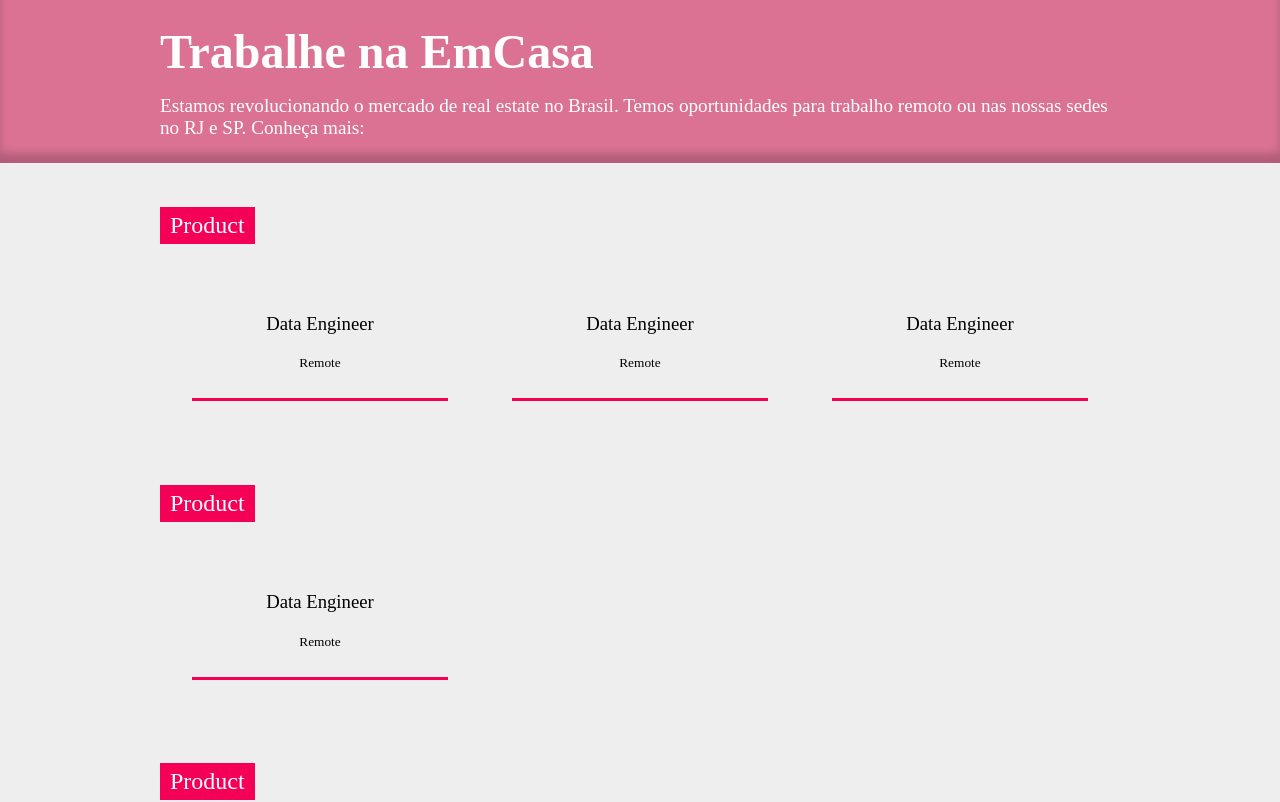
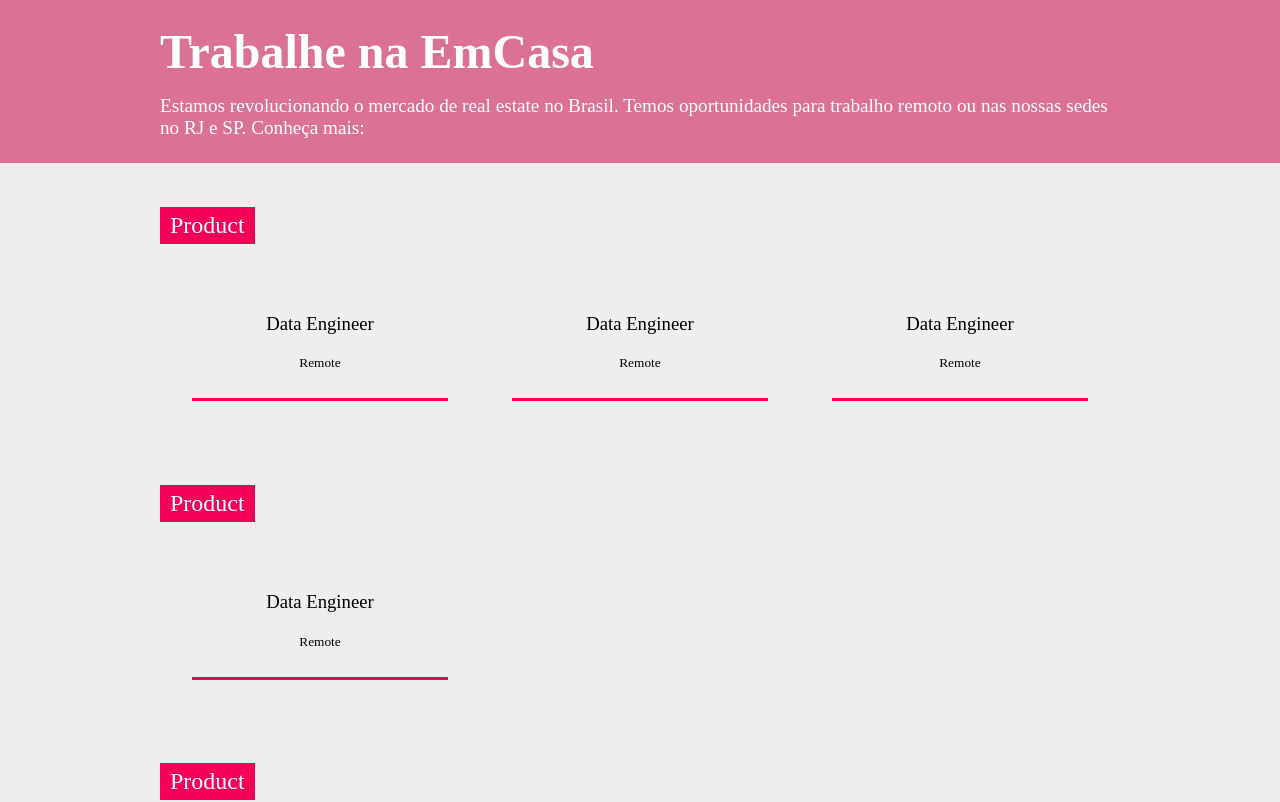
Before and after one commit to ridvankaradag/career-app, a React (Create React App) app: page / in a window 1280 px wide. Shown: the top 802 px of the page. Built offline with nearby package versions, Linux system fonts and the light colour scheme.

Commit message:
Update Header.js

```diff
--- a/src/components/Header/Header.js
+++ b/src/components/Header/Header.js
@@ -5,7 +5,6 @@ const Header = styled.header`
     background-position: 0%;
     background-size: cover;
     color: ${props => props.textColor || "#fff"};
-    box-shadow: inset 0 -10px 8px #00000030;
     :hover {
       opacity: .98;
     }
```
